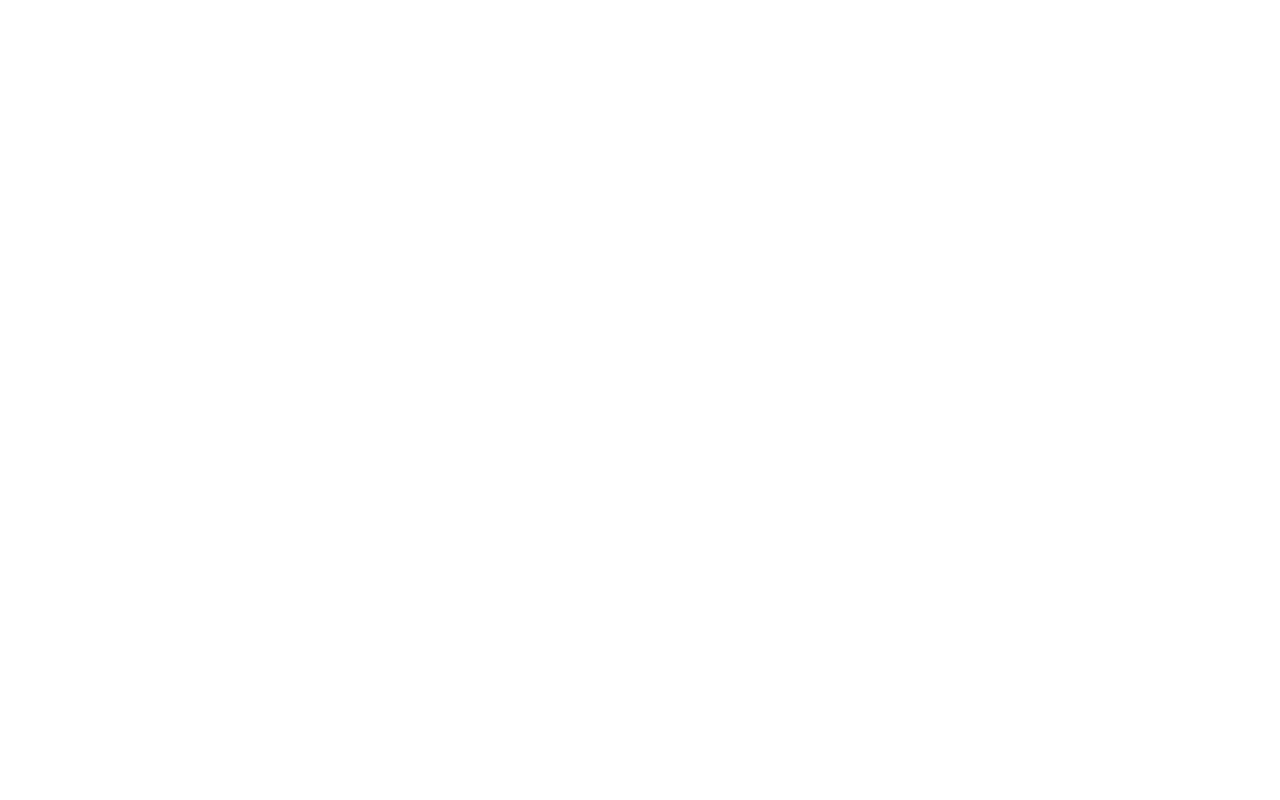
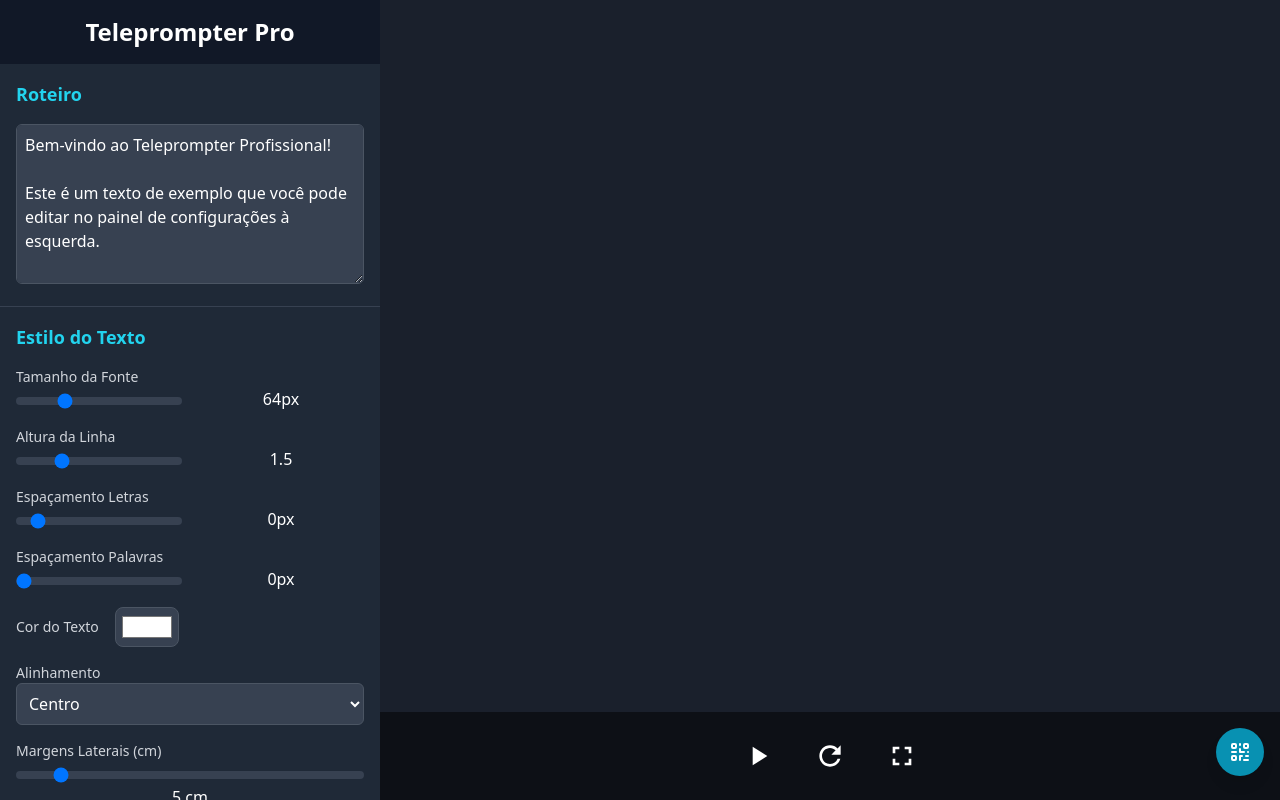
Before and after one commit to jgsgames2025-prog/tepr-online, a plain HTML site: page index.html in a window 1280 px wide. Drawn offline with Linux system fonts and the light colour scheme; the site is published under a folder, as on GitHub Pages, so addresses that start at the root find nothing.

Commit message:
Fix all asset paths for GitHub Pages
Updated meta description and title for the app.

```diff
--- a/index.html
+++ b/index.html
@@ -1 +1 @@
-<!doctype html><html lang="en"><head><meta charset="utf-8"/><link rel="icon" href="/favicon.ico"/><meta name="viewport" content="width=device-width,initial-scale=1"/><meta name="theme-color" content="#000000"/><meta name="description" content="Web site created using create-react-app"/><link rel="apple-touch-icon" href="/logo192.png"/><link rel="manifest" href="/manifest.json"/><title>React App</title><script defer="defer" src="/static/js/main.10d52710.js"></script><link href="/static/css/main.84795495.css" rel="stylesheet"></head><body><noscript>You need to enable JavaScript to run this app.</noscript><div id="root"></div></body></html>
+<!doctype html><html lang="en"><head><meta charset="utf-8"/><link rel="icon" href="favicon.ico"/><meta name="viewport" content="width=device-width,initial-scale=1"/><meta name="theme-color" content="#000000"/><meta name="description" content="Teleprompter Profissional"/><link rel="apple-touch-icon" href="logo192.png"/><link rel="manifest" href="manifest.json"/><title>Teleprompter Pro</title><script defer="defer" src="static/js/main.10d52710.js"></script><link href="static/css/main.84795495.css" rel="stylesheet"></head><body><noscript>You need to enable JavaScript to run this app.</noscript><div id="root"></div></body></html>
```
